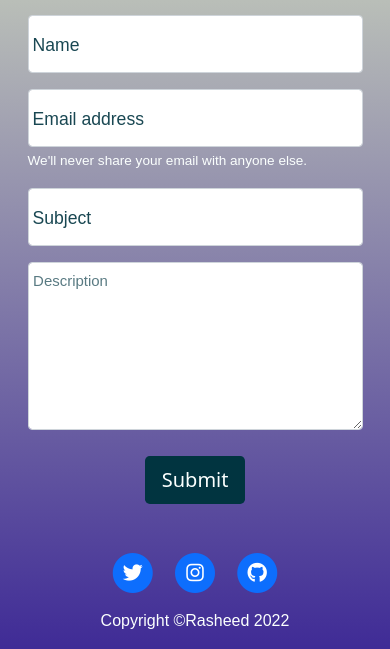
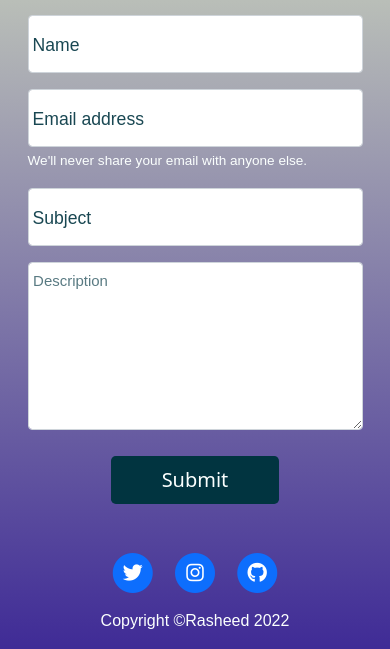
Before and after one commit to OmniRR24/Rasheed-portfolio, a Flask app: page /contact-me in a window 390 px wide. Shown: the part 211-860 px from the top of the page. Run offline with Flask 2, Linux system fonts and the light colour scheme; some libraries are stand-ins or nearby versions.

Commit message:
contact page

```diff
--- a/static/css/styles.css
+++ b/static/css/styles.css
@@ -362,6 +362,9 @@ footer-icon {
     .contact-form {
         width: 100%;
     }
+    .submit-button {
+        width: 50%;
+    }
 }
 
 @keyframes move-in-left {
```
